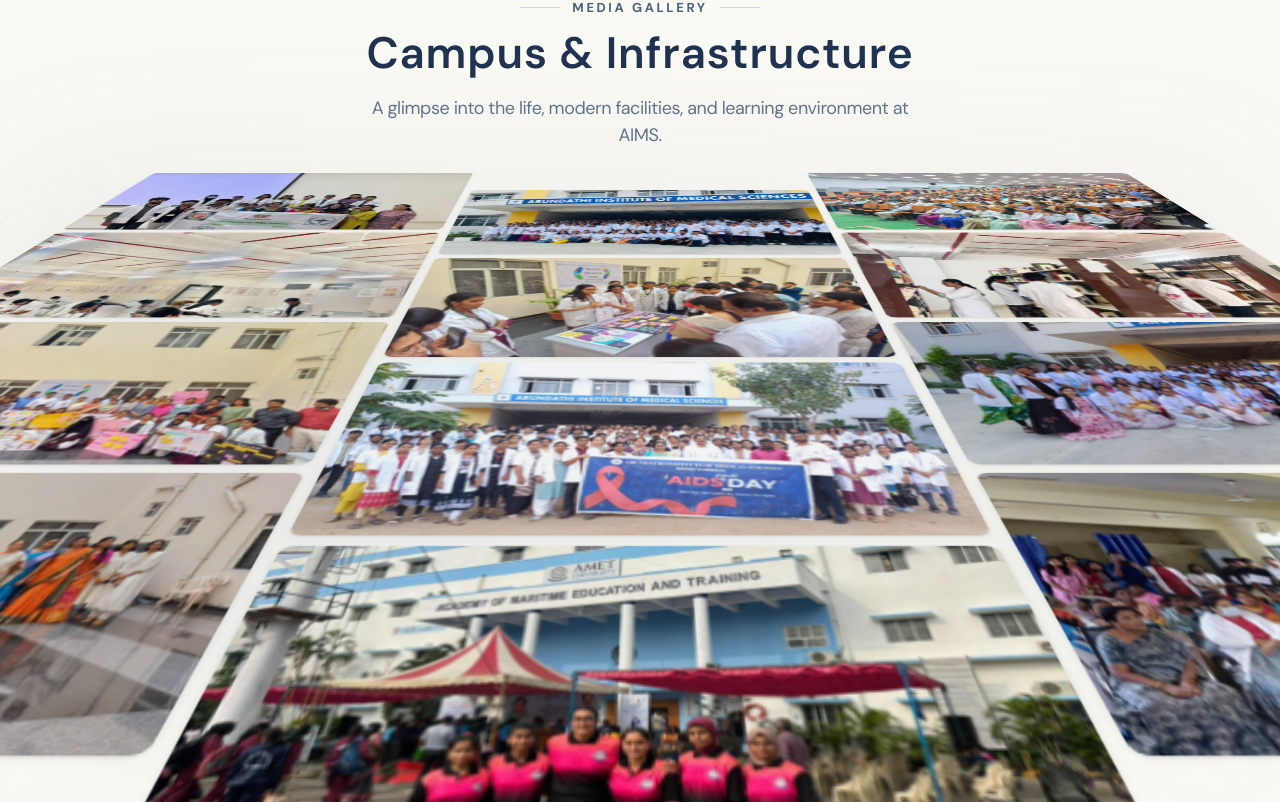
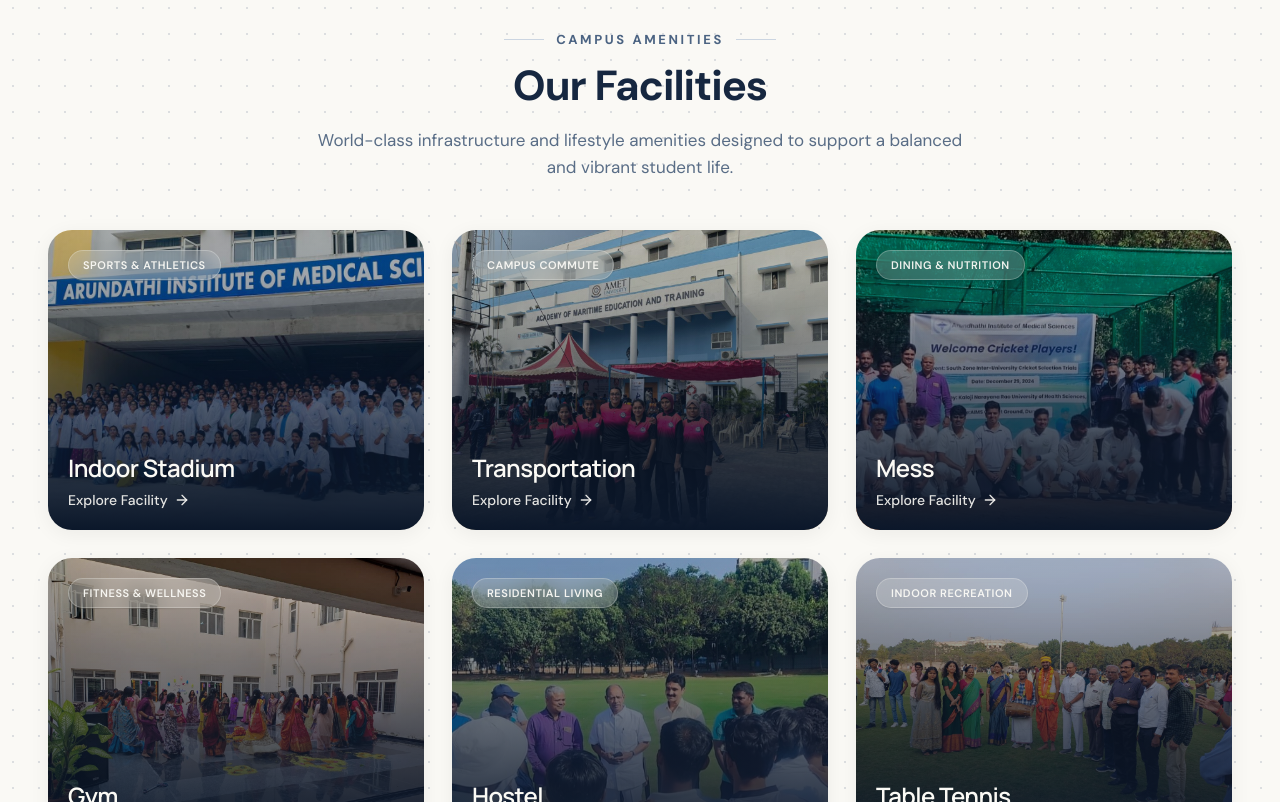
Before and after one commit to lewsishamilton/AIMS, a React (Vite) app: page / in a window 1280 px wide. Shown: the part 2338-3140 px from the top of the page. Built offline with nearby package versions, Linux system fonts and the light colour scheme; a web font is replaced by a local one.

Commit message:
added facilities

```diff
--- a/src/pages/HomePage.tsx
+++ b/src/pages/HomePage.tsx
@@ -1,6 +1,7 @@
 import Hero from "../sections/Home/Hero";
 import AboutSection from "../sections/Home/AboutSection";
 import DepartmentsSection from "../sections/Home/DepartmentsSection";
+import FacilitiesSection from "../sections/Home/FacilitiesSection";
 import CampusGallerySection from "../sections/Home/CampusGallerySection";
 import FounderSection from "../sections/Home/FounderSection";
 import PatientsSpeaksSection from "../sections/Home/PatientsSpeaksSection";
@@ -11,6 +12,7 @@ function HeroPage() {
       <Hero />
       <AboutSection />
       <DepartmentsSection />
+      <FacilitiesSection />
       <CampusGallerySection />
       <FounderSection />
       <PatientsSpeaksSection />
--- /dev/null
+++ b/src/sections/Home/FacilitiesSection.tsx
@@ -0,0 +1,151 @@
+import React from "react";
+import { ArrowRight } from "lucide-react";
+
+// Initial placeholder image imports from campus stock assets
+// You can replace these imports with your uploaded images
+import indoorStadiumImg from "../../assets/stockImages/aims-campus-15.jpeg";
+import transportationImg from "../../assets/stockImages/aims-campus-03.jpeg";
+import messImg from "../../assets/stockImages/aims-campus-05.jpeg";
+import gymImg from "../../assets/stockImages/aims-campus-21.jpeg";
+import hostelImg from "../../assets/stockImages/aims-campus-02.jpeg";
+import tableTennisImg from "../../assets/stockImages/aims-campus-35.jpeg";
+
+export interface FacilityItem {
+  tag: string;
+  name: string;
+  description: string;
+  image: string;
+  imageAlt: string;
+}
+
+const FACILITIES: FacilityItem[] = [
+  {
+    tag: "SPORTS & ATHLETICS",
+    name: "Indoor Stadium",
+    description: "Multi-purpose indoor arena engineered for basketball, badminton, volleyball, and inter-collegiate events.",
+    image: indoorStadiumImg,
+    imageAlt: "Indoor Stadium at AIMS",
+  },
+  {
+    tag: "CAMPUS COMMUTE",
+    name: "Transportation",
+    description: "Dedicated fleet of comfortable buses operating on extensive routes across the city for safe daily transit.",
+    image: transportationImg,
+    imageAlt: "Campus Transportation at AIMS",
+  },
+  {
+    tag: "DINING & NUTRITION",
+    name: "Mess",
+    description: "Hygienic multi-cuisine dining facility serving balanced, nutritious, and wholesome meals prepared fresh daily.",
+    image: messImg,
+    imageAlt: "Student Mess & Dining at AIMS",
+  },
+  {
+    tag: "FITNESS & WELLNESS",
+    name: "Gym",
+    description: "Modern fitness center equipped with advanced cardio, strength training machines, and free weights.",
+    image: gymImg,
+    imageAlt: "Campus Gymnasium at AIMS",
+  },
+  {
+    tag: "RESIDENTIAL LIVING",
+    name: "Hostel",
+    description: "Secure, well-furnished student residences with 24/7 power backup, high-speed Wi-Fi, and study lounges.",
+    image: hostelImg,
+    imageAlt: "Student Hostels at AIMS",
+  },
+  {
+    tag: "INDOOR RECREATION",
+    name: "Table Tennis",
+    description: "Dedicated indoor recreation zone featuring tournament-standard table tennis boards for leisure and practice.",
+    image: tableTennisImg,
+    imageAlt: "Table Tennis Facility at AIMS",
+  },
+];
+
+export const FacilitiesSection: React.FC = () => {
+  return (
+    <section className="relative py-14 sm:py-16 lg:py-20 bg-[#FAF9F5] overflow-hidden">
+      {/* Subtle Dot Grid Background */}
+      <div
+        className="absolute inset-0 pointer-events-none opacity-20"
+        style={{
+          backgroundImage: `radial-gradient(#64748b 1px, transparent 1px)`,
+          backgroundSize: "26px 26px",
+        }}
+      />
+
+      <div className="relative z-10 w-full max-w-[1280px] mx-auto px-4 sm:px-8 lg:px-12">
+        {/* Section Header matching Academics/Departments */}
+        <div className="text-center max-w-2xl mx-auto mb-10 sm:mb-12">
+          <div className="inline-flex items-center justify-center gap-3 mb-3">
+            <span className="w-8 sm:w-10 h-[1.5px] bg-[#cbd5e1]" />
+            <span className="text-xs sm:text-[13px] font-bold tracking-[0.2em] text-[#4b6382] uppercase">
+              CAMPUS AMENITIES
+            </span>
+            <span className="w-8 sm:w-10 h-[1.5px] bg-[#cbd5e1]" />
+          </div>
+
+          <h2 className="font-['Manrope',sans-serif] text-3xl sm:text-4xl lg:text-[42px] font-bold leading-tight tracking-tight text-[#162740] mb-3.5">
+            Our Facilities
+          </h2>
+
+          <p className="text-[#596d86] text-base sm:text-[17px] leading-relaxed font-normal">
+            World-class infrastructure and lifestyle amenities designed to support a balanced and vibrant student life.
+          </p>
+        </div>
+
+        {/* Facilities Grid - 6 cards */}
+        <div className="grid grid-cols-1 md:grid-cols-2 lg:grid-cols-3 gap-6 lg:gap-7">
+          {FACILITIES.map((facility) => (
+            <div
+              key={facility.name}
+              className="group relative h-[250px] sm:h-[275px] lg:h-[300px] rounded-[24px] overflow-hidden shadow-[0_4px_20px_rgba(0,0,0,0.06)] hover:shadow-[0_14px_32px_rgba(15,23,42,0.18)] hover:-translate-y-1.5 transition-all duration-500 block cursor-pointer"
+            >
+              {/* Background Image with hover upward float and subtle zoom */}
+              <div className="w-full h-full overflow-hidden">
+                <img
+                  src={facility.image}
+                  alt={facility.imageAlt}
+                  className="w-full h-full object-cover transition-transform duration-500 ease-out group-hover:scale-105 group-hover:-translate-y-2"
+                />
+              </div>
+
+              {/* Gradient Overlays */}
+              <div className="absolute inset-0 bg-gradient-to-t from-[#0b172a] via-[#0b172a]/60 to-transparent group-hover:from-[#0b172a] group-hover:via-[#0b172a]/75 transition-all duration-300" />
+              <div className="absolute inset-0 bg-gradient-to-b from-black/25 via-transparent to-transparent" />
+
+              {/* Top Tag / Category Pill */}
+              <div className="absolute top-4 left-4 sm:top-5 sm:left-5 z-10">
+                <span className="inline-flex items-center px-3 py-1 sm:px-3.5 sm:py-1.5 rounded-full text-[10px] sm:text-[11px] font-semibold tracking-wider text-white/95 uppercase bg-white/20 backdrop-blur-md border border-white/25 shadow-xs">
+                  {facility.tag}
+                </span>
+              </div>
+
+              {/* Bottom Content */}
+              <div className="absolute bottom-5 left-5 right-5 z-10 flex flex-col items-start transition-all duration-300">
+                {/* Heading shifts slightly upward on hover */}
+                <h3 className="font-['Manrope',sans-serif] text-xl sm:text-2xl font-bold text-white mb-1.5 tracking-tight transition-transform duration-300 ease-out group-hover:-translate-y-1">
+                  {facility.name}
+                </h3>
+
+                {/* 2-line Brief Description reveals on hover */}
+                <p className="text-white/85 text-xs sm:text-[13px] leading-snug line-clamp-2 max-h-0 opacity-0 -translate-y-1 group-hover:max-h-16 group-hover:opacity-100 group-hover:translate-y-0 group-hover:mb-2 transition-all duration-300 ease-out overflow-hidden pointer-events-none">
+                  {facility.description}
+                </p>
+
+                {/* Explore Link */}
+                <div className="inline-flex items-center gap-1.5 text-xs sm:text-sm font-medium text-white/90 group-hover:text-white transition-all duration-300 ease-out group-hover:-translate-y-0.5">
+                  <span>Explore Facility</span>
+                  <ArrowRight className="w-3.5 h-3.5 sm:w-4 sm:h-4 transition-transform duration-300 ease-out group-hover:translate-x-1.5" />
+                </div>
+              </div>
+            </div>
+          ))}
+        </div>
+      </div>
+    </section>
+  );
+};
+
+export default FacilitiesSection;
```
Also changed, not shown: src/sections/Home/FounderSection.tsx (+33 -31 lines).
